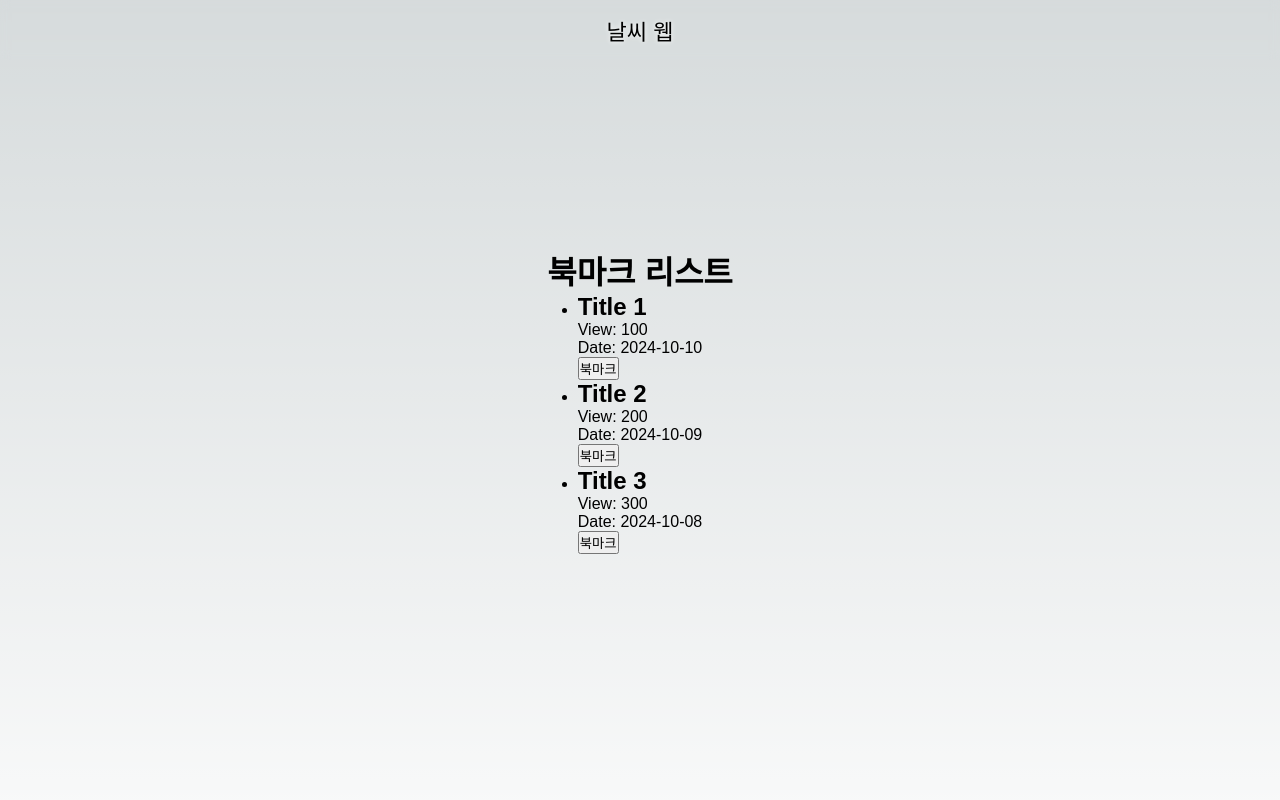
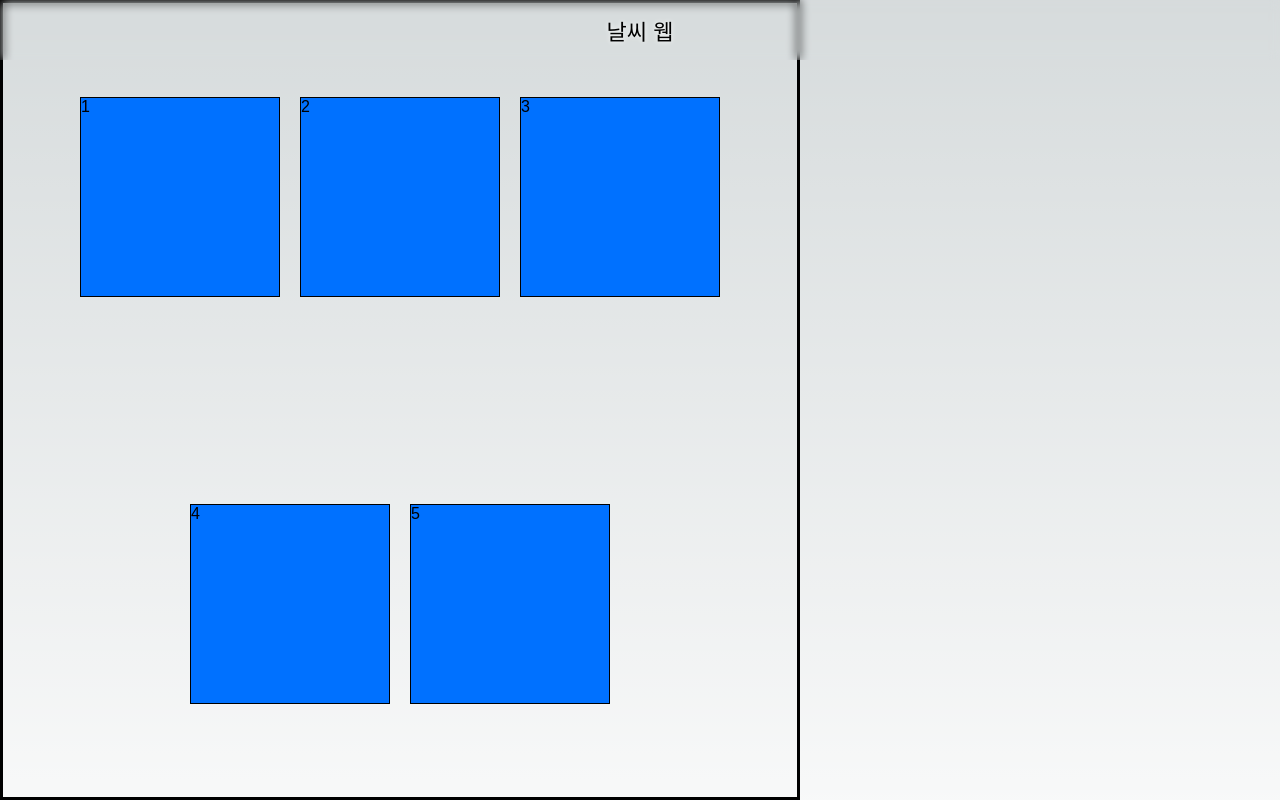
Before and after one commit to Shayrol/weather_test, a Next.js app: page /test1 in a window 1280 px wide. Shown: the top 800 px of the page. Built offline with nearby package versions, Linux system fonts and the light colour scheme; a web font is replaced by a local one.

Commit message:
방응형 수정

```diff
--- a/pages/test1/index.jsx
+++ b/pages/test1/index.jsx
@@ -50,19 +50,11 @@ const App = () => {
 
   return (
     <Wrap>
-      <h1>북마크 리스트</h1>
-      <ul>
-        {data.map((item) => (
-          <li key={item.id}>
-            <h2>{item.title}</h2>
-            <p>View: {item.view}</p>
-            <p>Date: {item.date}</p>
-            <button onClick={() => handleBookmark(item.id)}>
-              {item.isBookmarked ? "북마크 취소" : "북마크"}
-            </button>
-          </li>
-        ))}
-      </ul>
+      <Box>1</Box>
+      <Box>2</Box>
+      <Box>3</Box>
+      <Box>4</Box>
+      <Box>5</Box>
     </Wrap>
   );
 };
@@ -71,8 +63,18 @@ export default App;
 
 const Wrap = styled.div`
   display: flex;
-  flex-direction: column;
+  gap: 20px;
+  flex-wrap: wrap;
   justify-content: center;
   align-items: center;
   height: 100vh;
+  border: 3px solid black;
+  width: 800px;
 `;
+
+const Box = styled.div`
+  height: 200px;
+  width: 200px;
+  background-color: #0071ff;
+  border: 1px solid black;
+`;
--- a/src/components/commons/AirQuality/AirQuality.styles.js
+++ b/src/components/commons/AirQuality/AirQuality.styles.js
@@ -15,7 +15,6 @@ export const PMWrapLine = styled.div`
 
 // 일몰 & 일출 공간
 export const PMWrap = styled.div`
-  /* position: relative; */
   display: flex;
   flex-direction: column;
   justify-content: center;
--- a/src/components/commons/MonthWeather/MonthWeather.jsx
+++ b/src/components/commons/MonthWeather/MonthWeather.jsx
@@ -124,7 +124,7 @@ export default function MonthWeather({ weatherState, daysWeatherState }) {
                   alt="습도 이미지"
                 />
                 <S.HumidityText>
-                  {weatherDataAM ? weatherDataAM.POP : "-"}% /
+                  {weatherDataAM ? weatherDataAM.POP : "--"}% /
                 </S.HumidityText>
               </S.HumidityInfoWrap>
             </div>
@@ -162,7 +162,7 @@ export default function MonthWeather({ weatherState, daysWeatherState }) {
                   alt="습도 이미지"
                 />
                 <S.HumidityText>
-                  {weatherDataPM ? weatherDataPM.POP : "-"}%
+                  {weatherDataPM ? weatherDataPM.POP : "--"}%
                 </S.HumidityText>
               </S.HumidityInfoWrap>
             </div>
--- a/src/components/commons/SunRiseAndSunSet/SunRiseAndSunSet.styles.js
+++ b/src/components/commons/SunRiseAndSunSet/SunRiseAndSunSet.styles.js
@@ -20,12 +20,11 @@ export const SunTimeWrap = styled.div`
   flex-direction: column;
   justify-content: center;
   align-items: center;
-  width: 50%;
+  width: 100%;
 `;
 
 // 일몰 & 일출 이미지
 export const SunTimeImg = styled.img`
-  width: 150px;
   height: 120px;
 `;
 
```
Also changed, not shown: src/components/commons/MonthWeather/MonthWeather.styles.js (+5 -5 lines), styles/weather/weather.js (+54 -30 lines).
